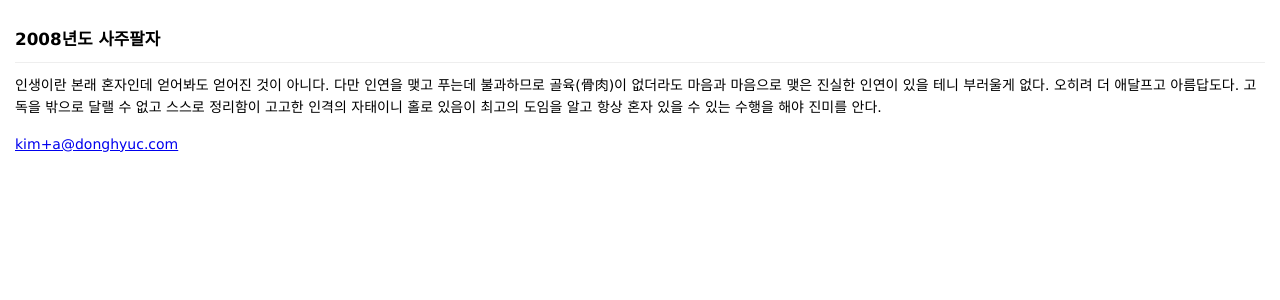
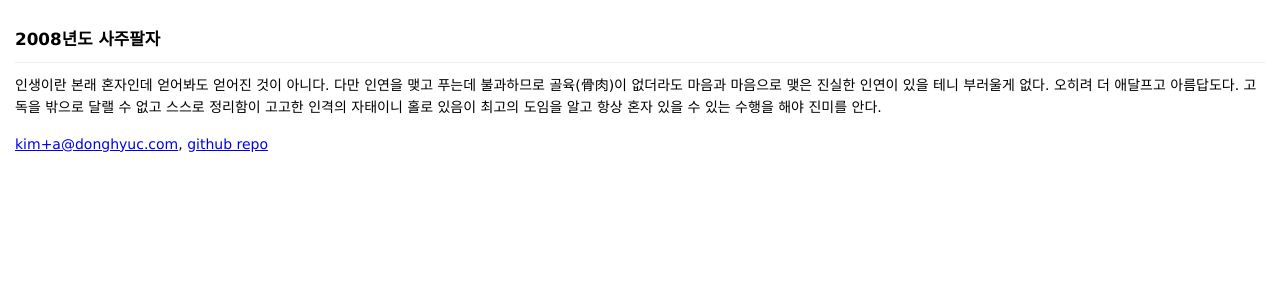
Before and after one commit to donghyuc-kim/donghyuc-kim.github.io, a Jekyll site: the page built from index.html, in a window 1280 px wide. Shown: the top 300 px of the page. Built offline with Jekyll 4.4.1, drawn with Linux system fonts in a browser that asks for light colours; the list of posts is cut into pages by our own code.

Commit message:
Update index.html

```diff
--- a/index.html
+++ b/index.html
@@ -14,5 +14,8 @@ title: 사주팔자
 </p>
 
 <div class="contentinfo" role="contentinfo">
-	<p><a href="mailto:kim+a@donghyuc.com">kim+a@donghyuc.com</a></p>
+	<p>
+		<a href="mailto:kim+a@donghyuc.com">kim+a@donghyuc.com</a>,
+		<a href="https://github.com/donghyuc-kim/donghyuc-kim.github.io">github repo</a>
+	</p>
 </div>
```
